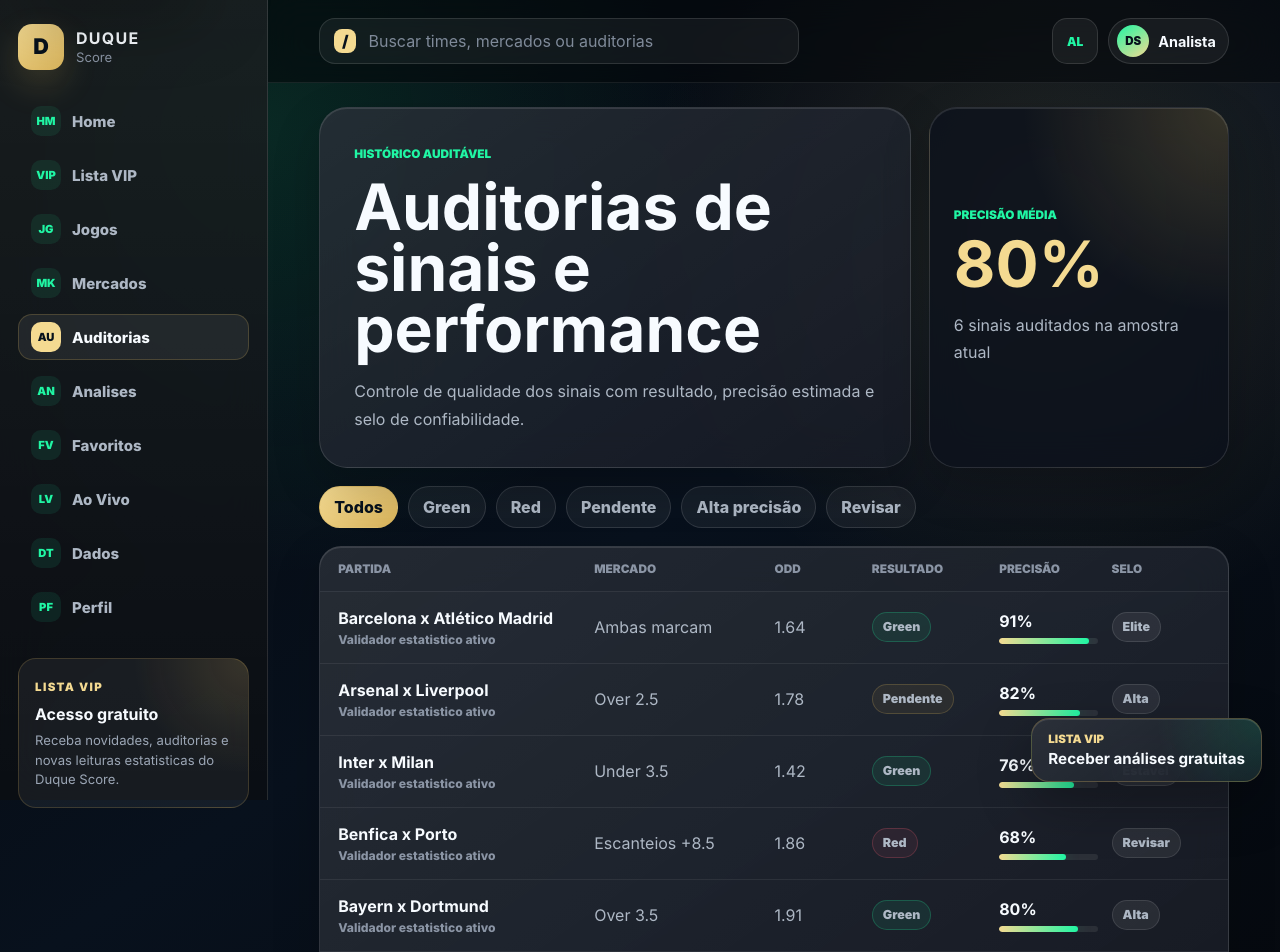
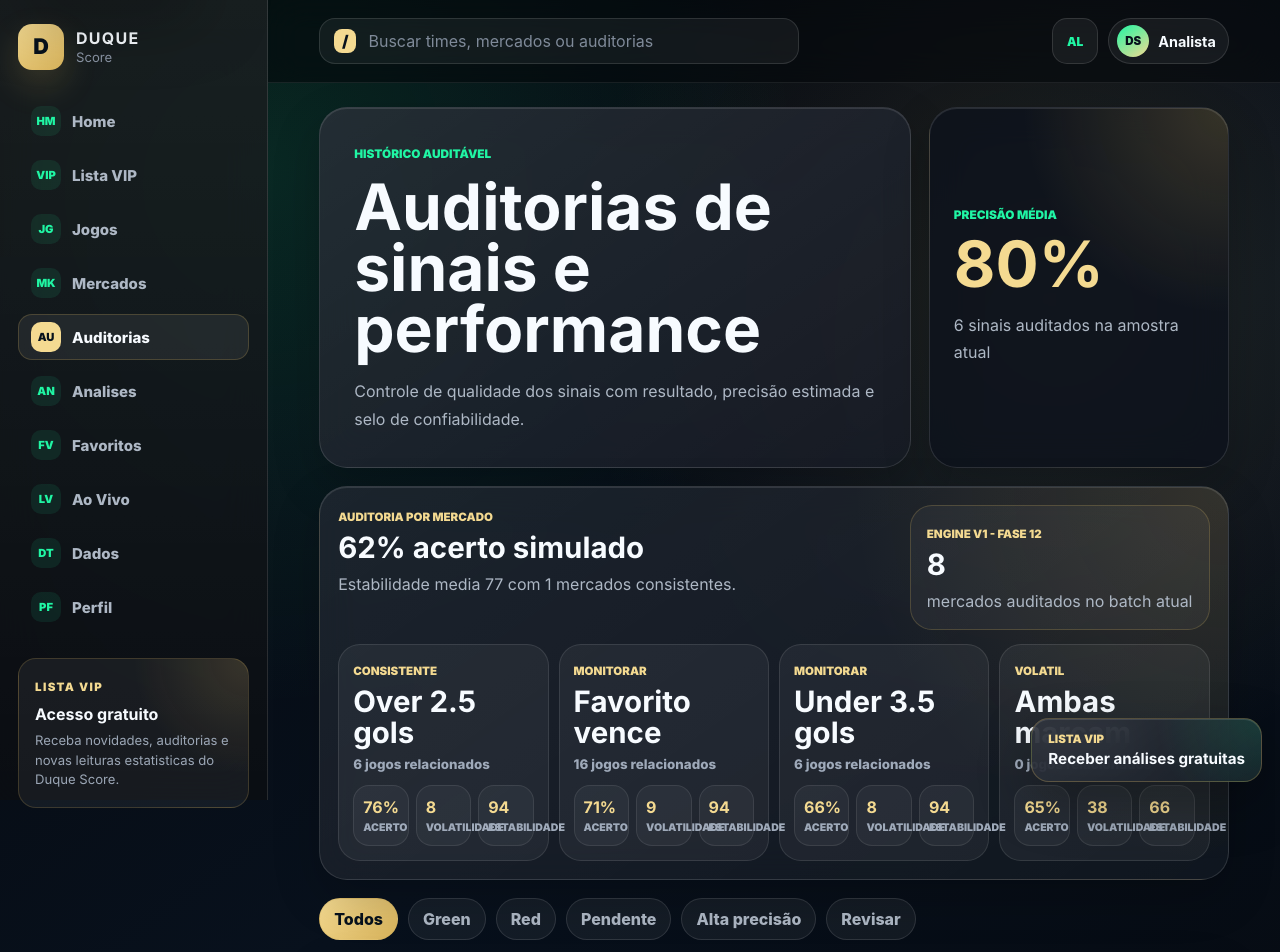
Before and after one commit to duqueroleta/DuqueSports-Codex, a React (Vite) app: page /auditorias in a window 1280 px wide. Shown: the top 952 px of the page. Built offline with nearby package versions, Linux system fonts and the light colour scheme.

Commit message:
Add market audit dashboard

```diff
--- /dev/null
+++ b/src/engine/batch/MarketAuditDashboardService.js
@@ -0,0 +1,54 @@
+import { runMarketDetailIntelligence } from './MarketDetailIntelligenceService.js';
+
+function getAuditPriority(audit) {
+  if (audit.stabilityScore >= 82 && audit.hitRate >= 72) {
+    return 'Consistente';
+  }
+
+  if (audit.volatility >= 34) {
+    return 'Volatil';
+  }
+
+  if (audit.hitRate < 58) {
+    return 'Revisar';
+  }
+
+  return 'Monitorar';
+}
+
+function runMarketAuditDashboardService({ markets, opportunities }) {
+  const marketAudits = markets
+    .map((market) => {
+      const intelligence = runMarketDetailIntelligence({ market, opportunities });
+
+      return {
+        marketId: market.id,
+        marketName: market.name,
+        relatedGames: intelligence.summary.relatedGames,
+        averageScore: intelligence.summary.averageScore,
+        hitRate: intelligence.audit.hitRate,
+        volatility: intelligence.audit.volatility,
+        stabilityScore: intelligence.audit.stabilityScore,
+        stabilityTier: intelligence.audit.stabilityTier,
+        priority: getAuditPriority(intelligence.audit),
+        topOpportunity: intelligence.summary.topOpportunity,
+      };
+    })
+    .sort((left, right) => right.stabilityScore - left.stabilityScore);
+  const averageHitRate = marketAudits.length
+    ? Math.round(marketAudits.reduce((total, audit) => total + audit.hitRate, 0) / marketAudits.length)
+    : 0;
+  const averageStability = marketAudits.length
+    ? Math.round(marketAudits.reduce((total, audit) => total + audit.stabilityScore, 0) / marketAudits.length)
+    : 0;
+
+  return {
+    model: 'market-audit-dashboard-v1',
+    averageHitRate,
+    averageStability,
+    consistentMarkets: marketAudits.filter((audit) => audit.priority === 'Consistente').length,
+    marketAudits,
+  };
+}
+
+export { runMarketAuditDashboardService };
--- a/src/engine/core/contracts.js
+++ b/src/engine/core/contracts.js
@@ -41,6 +41,6 @@
  * @property {string[]} explanation
  */
 
-const ENGINE_VERSION = 'duque-score-engine-v1.phase-11';
+const ENGINE_VERSION = 'duque-score-engine-v1.phase-12';
 
 export { ENGINE_VERSION };
--- a/src/pages/AuditsPage.jsx
+++ b/src/pages/AuditsPage.jsx
@@ -2,8 +2,11 @@ import AuditRow from '../components/audits/AuditRow.jsx';
 import ErrorState from '../components/error/ErrorState.jsx';
 import SkeletonGrid from '../components/loading/SkeletonGrid.jsx';
 import { useSearch } from '../context/SearchContext.jsx';
+import { markets } from '../data/markets.js';
+import { runMarketAuditDashboardService } from '../engine/batch/MarketAuditDashboardService.js';
 import { useAsyncData } from '../hooks/useAsyncData.js';
 import { usePersistentState } from '../hooks/usePersistentState.js';
+import { getBatchAnalysis } from '../services/batchAnalysisService.js';
 import { getAudits } from '../services/auditsService.js';
 import '../styles/page-audits.css';
 import { itemMatchesSearch } from '../utils/search.js';
@@ -38,6 +41,10 @@ function AuditsPage() {
   const [activeFilter, setActiveFilter] = usePersistentState('duque.filters.audits', 'Todos');
   const { searchTerm } = useSearch();
   const { data: audits, error, isLoading, retry } = useAsyncData(getAudits, []);
+  const { data: batchAnalysis } = useAsyncData(getBatchAnalysis, [], null);
+  const marketAuditDashboard = batchAnalysis
+    ? runMarketAuditDashboardService({ markets, opportunities: batchAnalysis.opportunities })
+    : null;
   const filteredAudits = audits.filter(
     (audit) => filterAudits(audit, activeFilter) && itemMatchesSearch(audit, searchTerm),
   );
@@ -60,6 +67,49 @@ function AuditsPage() {
           <p>6 sinais auditados na amostra atual</p>
         </aside>
       </section>
+
+      {marketAuditDashboard ? (
+        <section className="market-audit-dashboard" aria-label="Auditorias consolidadas por mercado">
+          <div className="market-audit-dashboard-header">
+            <div>
+              <span>Auditoria por mercado</span>
+              <strong>{marketAuditDashboard.averageHitRate}% acerto simulado</strong>
+              <p>
+                Estabilidade media {marketAuditDashboard.averageStability} com {marketAuditDashboard.consistentMarkets} mercados consistentes.
+              </p>
+            </div>
+            <aside>
+              <span>Engine v1 - Fase 12</span>
+              <strong>{marketAuditDashboard.marketAudits.length}</strong>
+              <p>mercados auditados no batch atual</p>
+            </aside>
+          </div>
+
+          <div className="market-audit-dashboard-grid">
+            {marketAuditDashboard.marketAudits.slice(0, 4).map((audit) => (
+              <article key={audit.marketId}>
+                <span>{audit.priority}</span>
+                <strong>{audit.marketName}</strong>
+                <small>{audit.relatedGames} jogos relacionados</small>
+                <div>
+                  <p>
+                    <b>{audit.hitRate}%</b>
+                    <em>acerto</em>
+                  </p>
+                  <p>
+                    <b>{audit.volatility}</b>
+                    <em>volatilidade</em>
+                  </p>
+                  <p>
+                    <b>{audit.stabilityScore}</b>
+                    <em>estabilidade</em>
+                  </p>
+                </div>
+              </article>
+            ))}
+          </div>
+        </section>
+      ) : null}
 
       <section className="audits-toolbar" aria-label="Filtros de auditoria">
         {filters.map((filter) => (
--- a/src/styles/page-audits.css
+++ b/src/styles/page-audits.css
@@ -14,6 +14,7 @@
 
 .audits-page-hero > div,
 .audits-page-summary,
+.market-audit-dashboard,
 .audits-page-panel {
   border: 1px solid var(--color-line);
   border-radius: var(--radius-xl);
@@ -75,6 +76,113 @@
   margin: 18px auto;
 }
 
+.market-audit-dashboard {
+  width: min(1240px, 100%);
+  margin: 18px auto 0;
+  padding: 18px;
+  border-radius: var(--radius-xl);
+  background:
+    radial-gradient(circle at top right, rgba(217, 180, 91, 0.14), transparent 38%),
+    linear-gradient(145deg, rgba(255, 255, 255, 0.075), rgba(255, 255, 255, 0.025)),
+    rgba(12, 18, 28, 0.72);
+}
+
+.market-audit-dashboard-header {
+  display: grid;
+  grid-template-columns: minmax(0, 1fr) minmax(220px, 300px);
+  gap: 16px;
+  align-items: stretch;
+  margin-bottom: 14px;
+}
+
+.market-audit-dashboard-header > div,
+.market-audit-dashboard-header aside {
+  min-width: 0;
+}
+
+.market-audit-dashboard-header aside {
+  padding: 16px;
+  border: 1px solid rgba(217, 180, 91, 0.22);
+  border-radius: var(--radius-lg);
+  background: rgba(255, 255, 255, 0.045);
+}
+
+.market-audit-dashboard span,
+.market-audit-dashboard-header span {
+  color: var(--color-gold-soft);
+  font-size: 0.72rem;
+  font-weight: 950;
+  text-transform: uppercase;
+}
+
+.market-audit-dashboard strong {
+  display: block;
+  margin-top: 8px;
+  color: var(--color-white);
+  font-size: clamp(1.25rem, 2.3vw, 1.9rem);
+  line-height: 1.05;
+}
+
+.market-audit-dashboard p {
+  margin: 8px 0 0;
+  color: #aeb8c5;
+  line-height: 1.55;
+}
+
+.market-audit-dashboard-grid {
+  display: grid;
+  grid-template-columns: repeat(4, minmax(0, 1fr));
+  gap: 10px;
+}
+
+.market-audit-dashboard-grid article {
+  min-width: 0;
+  padding: 14px;
+  border: 1px solid rgba(255, 255, 255, 0.1);
+  border-radius: var(--radius-lg);
+  background: rgba(255, 255, 255, 0.05);
+}
+
+.market-audit-dashboard-grid small {
+  display: block;
+  margin-top: 8px;
+  color: #9faaba;
+  font-weight: 800;
+}
+
+.market-audit-dashboard-grid div {
+  display: grid;
+  grid-template-columns: repeat(3, minmax(0, 1fr));
+  gap: 7px;
+  margin-top: 12px;
+}
+
+.market-audit-dashboard-grid p {
+  min-width: 0;
+  margin: 0;
+  padding: 9px;
+  border: 1px solid rgba(255, 255, 255, 0.09);
+  border-radius: var(--radius-md);
+  background: rgba(255, 255, 255, 0.045);
+}
+
+.market-audit-dashboard-grid b,
+.market-audit-dashboard-grid em {
+  display: block;
+}
+
+.market-audit-dashboard-grid b {
+  color: var(--color-gold-soft);
+}
+
+.market-audit-dashboard-grid em {
+  color: #9faaba;
+  font-size: 0.66rem;
+  font-style: normal;
+  font-weight: 900;
+  text-transform: uppercase;
+}
+
 .audits-toolbar button {
   min-height: 42px;
   padding: 0 14px;
@@ -107,4 +215,13 @@
   .audits-page-hero {
     grid-template-columns: 1fr;
   }
+
+  .market-audit-dashboard-header,
+  .market-audit-dashboard-grid {
+    grid-template-columns: 1fr;
+  }
+
+  .market-audit-dashboard-grid div {
+    grid-template-columns: 1fr;
+  }
 }
```
Also changed, not shown: 2 other files (tests, documents, lock files or other folders).
